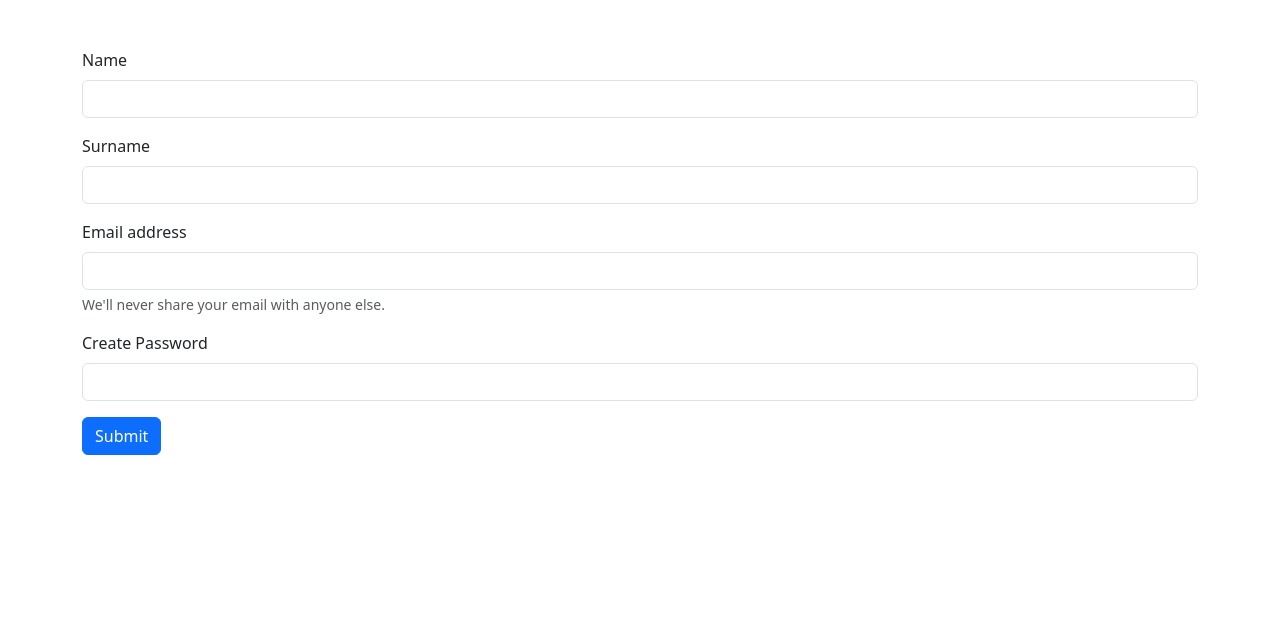
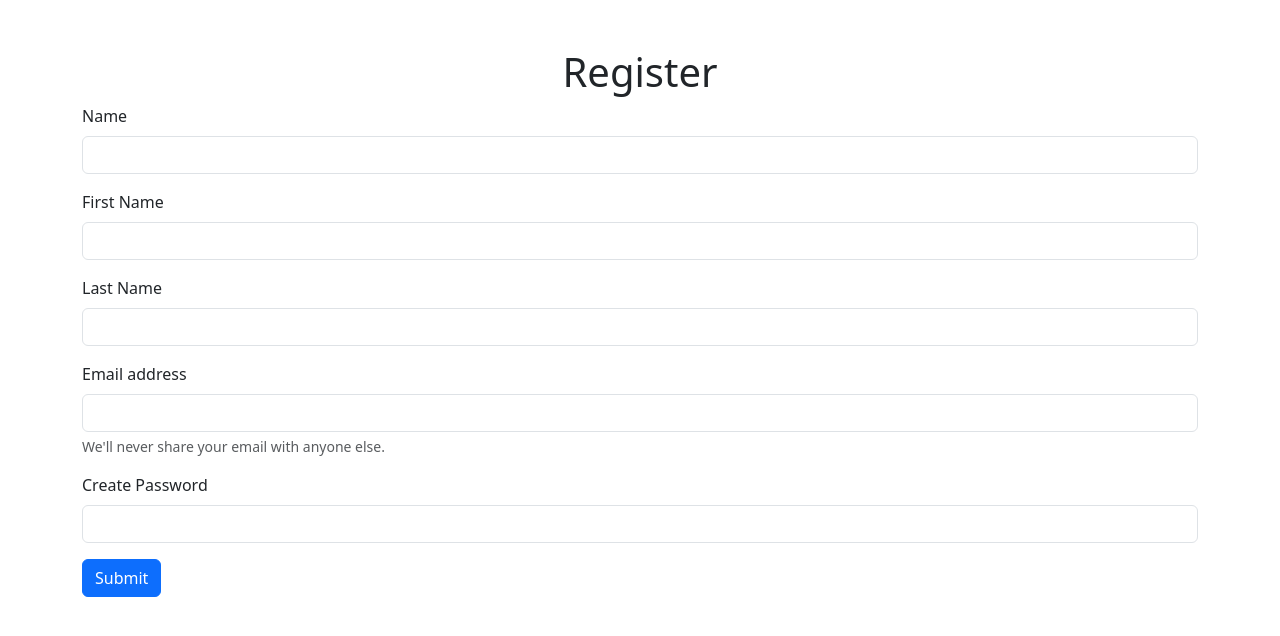
Before and after one commit to zwelisha/django-social, a Django app: page /register/ in a window 1280 px wide. Shown: the top 636 px of the page. Run offline with Django 4.2, Linux system fonts and the light colour scheme; some libraries are stand-ins or nearby versions.

Commit message:
Completed registration page

```diff
--- a/auth_app/templates/auth_app/register.html
+++ b/auth_app/templates/auth_app/register.html
@@ -10,23 +10,28 @@
 </head>
 <body>
     <div class="container mt-5">
-        <form class="form" method="post">
+        <h1 class="text-center">Register</h1>
+        <form class="form" method="POST">{% csrf_token %}
             <div class="mb-3">
                 <label for="userName" class="form-label">Name</label>
-                <input type="text" class="form-control" id="userName">
+                <input type="text" class="form-control" id="userName" name="userName">
             </div>
             <div class="mb-3">
-                <label for="userSurname" class="form-label">Surname</label>
-                <input type="text" class="form-control" id="userSurname">
+                <label for="userFirstName" class="form-label">First Name</label>
+                <input type="text" class="form-control" id="userFirstName" name="userFirstName">
             </div>
             <div class="mb-3">
-                <label for="userEmail1" class="form-label">Email address</label>
-                <input type="email" class="form-control" id="userEmail1" aria-describedby="emailHelp">
+                <label for="userLastName" class="form-label">Last Name</label>
+                <input type="text" class="form-control" id="userLastName" name="userLastName">
+            </div>
+            <div class="mb-3">
+                <label for="userEmail" class="form-label">Email address</label>
+                <input type="email" class="form-control" id="userEmail" name="userEmail" aria-describedby="emailHelp">
                 <div id="emailHelp" class="form-text">We'll never share your email with anyone else.</div>
             </div>
             <div class="mb-3">
                 <label for="userPassword" class="form-label">Create Password</label>
-                <input type="password" class="form-control" id="userPassword">
+                <input type="password" class="form-control" id="userPassword" name="userPassword">
             </div>
             <button type="submit" class="btn btn-primary">Submit</button>
         </form>
--- a/auth_app/urls.py
+++ b/auth_app/urls.py
@@ -1,6 +1,7 @@
 from django.urls import path
-from .views import home, register
+from .views import home, register, login
 urlpatterns = [
    path('home/', home, name="home-page"),
-   path('register/', register, name="register-page")
+   path('register/', register, name="register-page"),
+   path('login/', login, name="login-page")
 ]
--- a/auth_app/views.py
+++ b/auth_app/views.py
@@ -1,4 +1,5 @@
-from django.shortcuts import render
+from django.shortcuts import render, redirect
+from django.contrib.auth.models import User
 
 # Create your views here.
 
@@ -6,7 +7,20 @@ def home(request):
     return render(request, 'auth_app/index.html', {})
 
 def register(request):
+    if request.method == 'POST':
+        username = request.POST.get('userName')
+        first_name = request.POST.get('userFirstName')
+        last_name = request.POST.get('userLastName')
+        email = request.POST.get('userEmail')
+        password = request.POST.get('userPassword')
+
+        user = User.objects.create_user(username,email,password)
+        user.first_name = first_name
+        user.last_name = last_name
+        user.save()
+        return redirect('login-page')
+
     return render(request, 'auth_app/register.html', {})
 
 def login(request):
-    pass
+    return render(request, 'auth_app/login.html', {})
```
Also changed, not shown: auth_app/templates/auth_app/login.html (+16 -0 lines), db.sqlite3.
